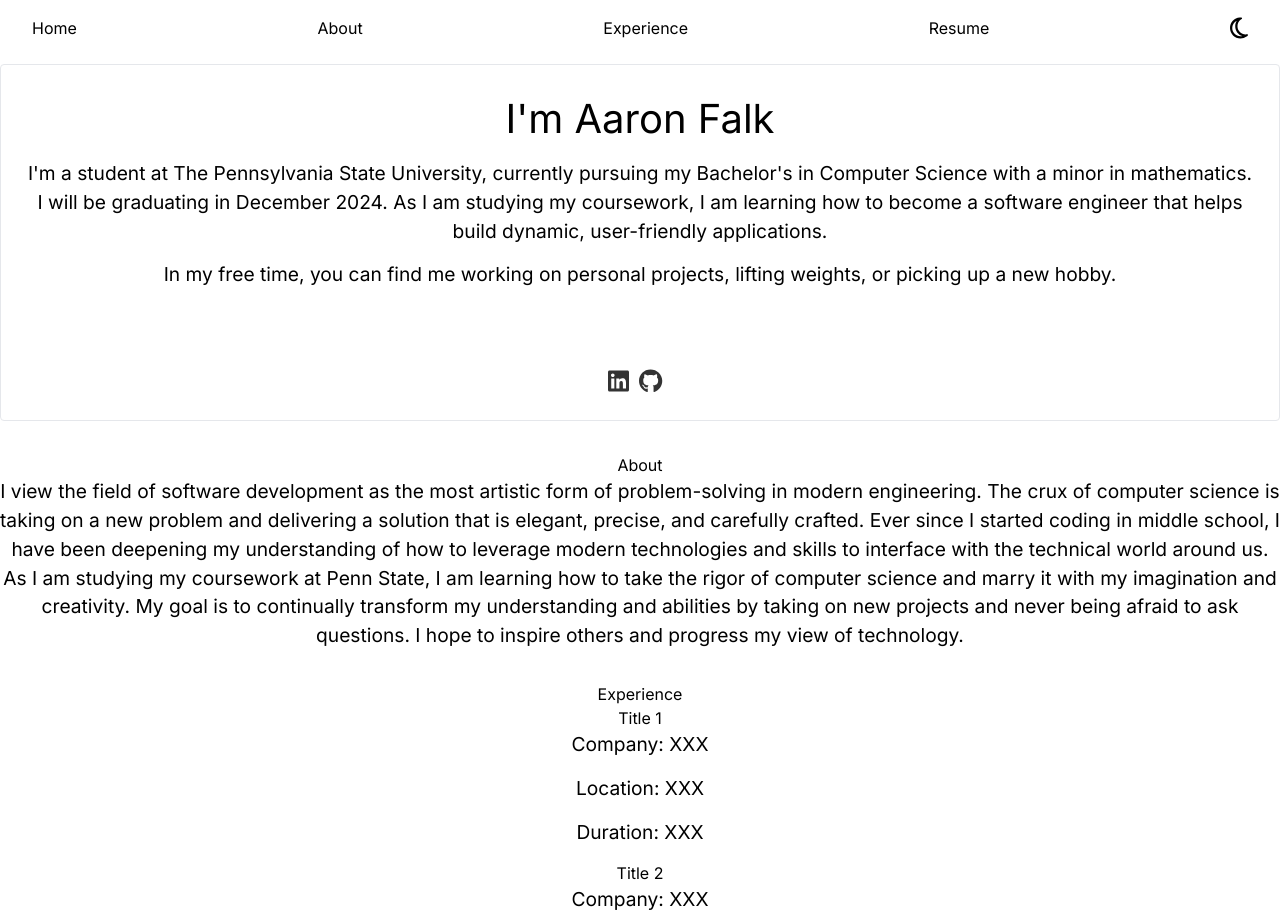
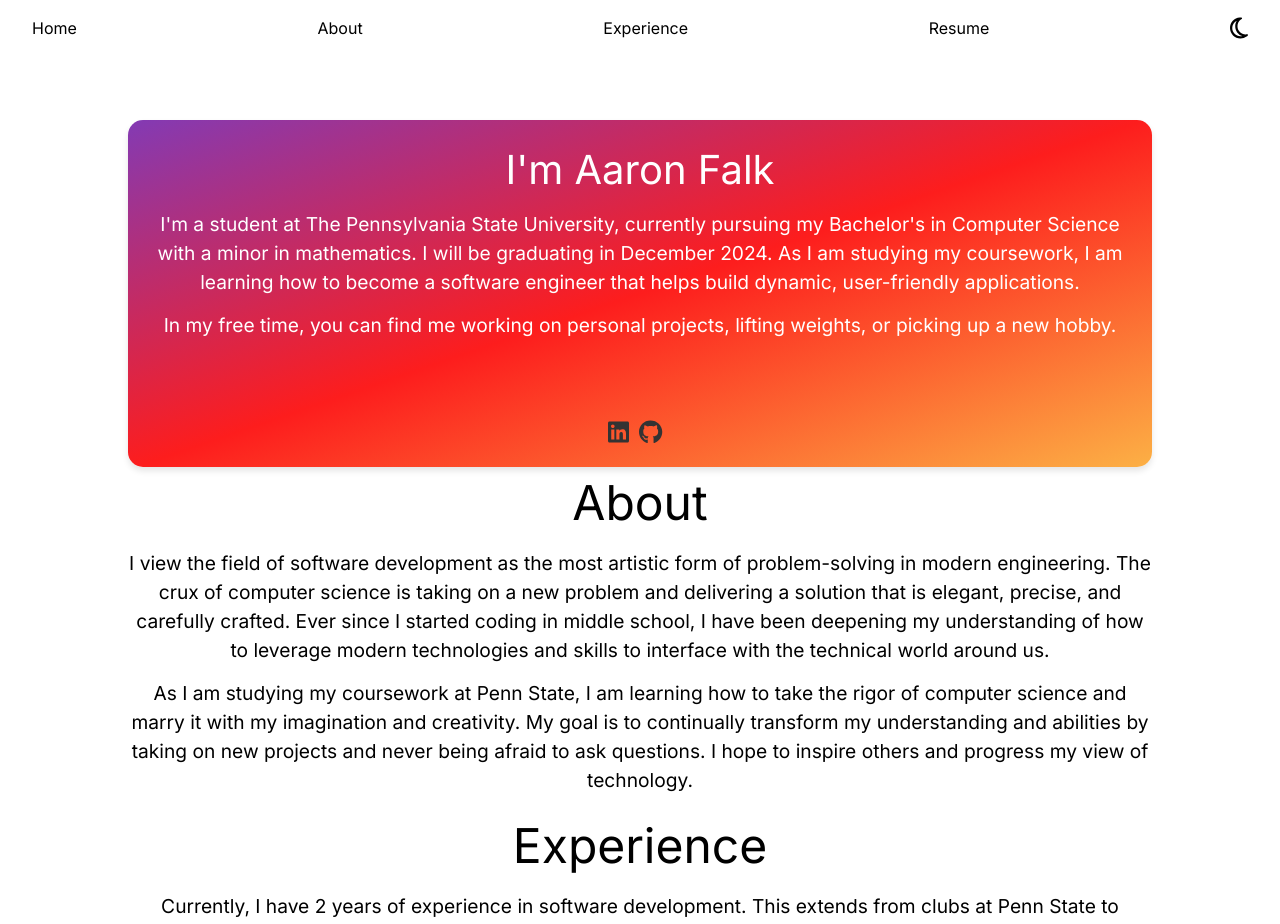
Before and after one commit to aaronfalk25/personal-website, a Next.js app: page / in a window 1280 px wide. Shown: the top 924 px of the page. Built offline with nearby package versions, Linux system fonts and the light colour scheme.

Commit message:
fun radial gradient for hero, etc

```diff
--- a/src/app/components/About/index.tsx
+++ b/src/app/components/About/index.tsx
@@ -7,7 +7,8 @@
             <h1>About</h1>
             <p>
             I view the field of software development as the most artistic form of problem-solving in modern engineering. The crux of computer science is taking on a new problem and delivering a solution that is elegant, precise, and carefully crafted. Ever since I started coding in middle school, I have been deepening my understanding of how to leverage modern technologies and skills to interface with the technical world around us.
-
+            </p>
+            <p>
             As I am studying my coursework at Penn State, I am learning how to take the rigor of computer science and marry it with my imagination and creativity. My goal is to continually transform my understanding and abilities by taking on new projects and never being afraid to ask questions. I hope to inspire others and progress my view of technology.
             </p>
         </Element>
--- a/src/app/components/Experience/index.tsx
+++ b/src/app/components/Experience/index.tsx
@@ -5,18 +5,23 @@
     return (
         <Element name="experience">
             <h1>Experience</h1>
+            <p>
+                Currently, I have 2 years of experience in software development. This extends from clubs at Penn State to internships at companies.
+                Below, I have listed my professional internship experience.
+            </p>
+
             <ul>
-                <li>
-                    <h2>Title 1</h2>
-                    <p>Company: XXX</p>
-                    <p>Location: XXX</p>
-                    <p>Duration: XXX</p>
+                <li key="PGT">
+                    <h3>Applied Technology Intern</h3>
+                    <p>Company: PGT Trucking</p>
+                    <p>Location: Hopewell, PA</p>
+                    <p>Duration: May 2022 - August 2023</p>
                 </li>
-                <li>
-                    <h2>Title 2</h2>
-                    <p>Company: XXX</p>
-                    <p>Location: XXX</p>
-                    <p>Duration: XXX</p>
+                <li key="Lifeway">
+                    <h3>Software Engineering Intern (Incoming)</h3>
+                    <p>Company: Lifeway Christian Resources</p>
+                    <p>Location: Nashville, TN (Remote)</p>
+                    <p>Duration: June 2024 - August 2024</p>
                 </li>
             </ul>
         </Element>
--- a/src/app/components/Hero/index.tsx
+++ b/src/app/components/Hero/index.tsx
@@ -1,11 +1,34 @@
-import React from "react";
+'use client';
+
+import React, { useState, useEffect } from "react";
 import { Element } from "react-scroll";
 import { FontAwesomeIcon } from '@fortawesome/react-fontawesome';
 import { faLinkedin, faGithub } from '@fortawesome/free-brands-svg-icons';
 
+import "./styles.css";
+
 const Hero: React.FC = () => {
+    const [gradient, setGradient] = useState<string>('linear-gradient(90deg, rgba(131, 58, 180, 1) 0%, rgba(253, 29, 29, 1) 50%, rgba(252, 176, 69, 1) 100%)');
+    const [degrees, setDegrees] = useState<number>(90);
+
+    // Rotate gradient using timer
+    useEffect(() => {
+        const intervalId = setInterval(() => {
+            setDegrees(prevDegrees => {
+                const newDegrees = prevDegrees + 1;
+                const newGradient = `linear-gradient(${newDegrees}deg, rgba(131, 58, 180, 1) 0%, rgba(253, 29, 29, 1) 50%, rgba(252, 176, 69, 1) 100%)`;
+                setGradient(newGradient);
+                console.log(newDegrees);
+                return newDegrees;
+            });
+        }, 80);
+
+        return () => clearInterval(intervalId);
+    }, []);
+
     return (
-        <Element name="hero" className='border border-gray-200 rounded p-6'>
+        <Element name="hero">
+            <section className="hero-frame"  style={{ background: gradient }} id='hero-frame'>
                 <h1 className='title'>I'm Aaron Falk</h1>
                 <p>
                     I'm a student at The Pennsylvania State University, currently pursuing my Bachelor's in Computer Science with a minor in mathematics.
@@ -24,6 +47,7 @@
                         <FontAwesomeIcon icon={faGithub} className='icon' />
                     </a>
                 </div>
+            </section>
 
         </Element>
     );
--- /dev/null
+++ b/src/app/components/Hero/styles.css
@@ -0,0 +1,8 @@
+.hero-frame {
+    background: rgb(131,58,180);
+    background: linear-gradient(90deg, rgba(131,58,180,1) 0%, rgba(253,29,29,1) 50%, rgba(252,176,69,1) 100%);
+    border-radius: 15px;
+    box-shadow: 0 4px 6px rgba(0, 0, 0, 0.1);
+    padding: 20px;
+    color: white;
+}
--- a/src/app/globals.css
+++ b/src/app/globals.css
@@ -18,6 +18,21 @@
   margin-bottom: 15px;
 }
 
+h1 {
+  font-size: 3rem;
+  margin-bottom: 10px;
+}
+
+h2 {
+  font-size: 2rem;
+  margin-bottom: 10px;
+}
+
+h3 {
+  font-size: 1.5rem;
+  margin-bottom: 10px;
+}
+
 .icon {
   font-size: 1.5rem;
   margin-right: 10px;
@@ -28,16 +43,18 @@
   color: #007bff;
 }
 
-.main > * + * {
+.frame {
+  width: 80%;
+  margin: 0 auto;
   margin-top: 2rem;
 }
 
 .dark-theme {
-  background-color: black;
-  color: white;
+  background-color: #080808;
+  color: #f0f0f0;
 }
 
 .light-theme {
-  background-color: white;
-  color: black;
+  background-color: #f0f0f0;
+  color: #080808;
 }
--- a/src/app/page.tsx
+++ b/src/app/page.tsx
@@ -11,11 +11,14 @@
 export default function Home () {
     const { theme } = useAppContext();
     return (
-        <div className={`${theme === 'dark' ? 'dark-theme' : 'light-theme'} main`}>
+        <div className={`${theme === 'dark' ? 'dark-theme' : 'light-theme'}`}>
+          &nbsp;
+          <div className='frame'>
           <Hero/>
           <About/>
           <Experience/>
           <Resume/>
+          </div>
         </div>
     )
 }
```
Lines whose indentation alone changed are shown as unchanged.
